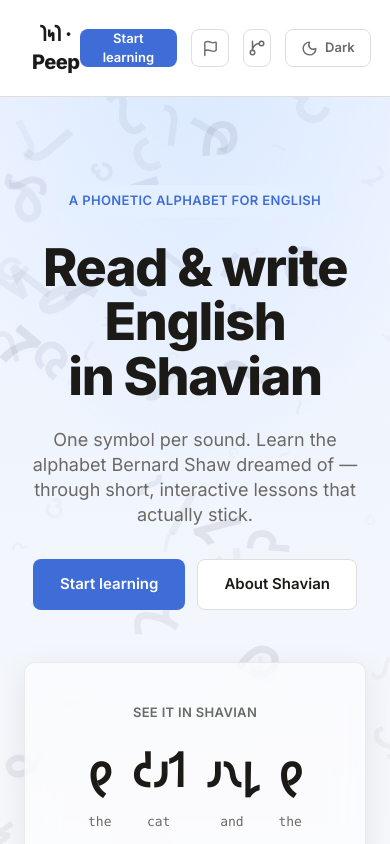
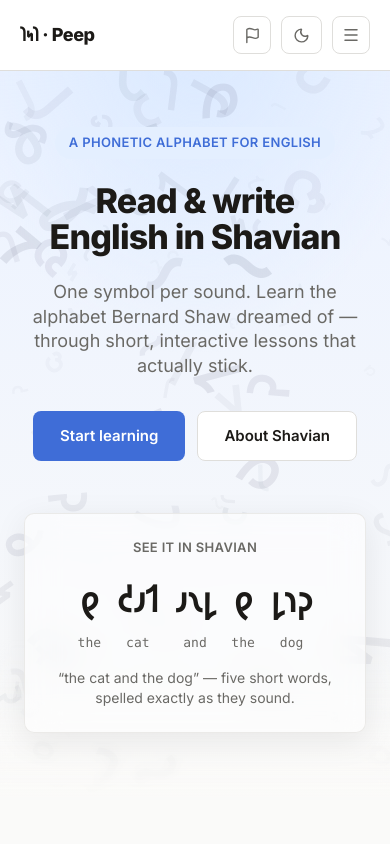
Before and after one commit to franciscopaglia/peep, a React (Vite) app: page / in a window 390 px wide. Shown: the top 844 px of the page. Built offline with nearby package versions, Linux system fonts and the light colour scheme.

Commit message:
feat: Enhance user experience with dark mode support, responsive design updates, and new roadmap documentation

```diff
--- a/index.html
+++ b/index.html
@@ -5,6 +5,20 @@
     <meta name="viewport" content="width=device-width, initial-scale=1.0" />
     <link rel="shortcut icon" type="image/x-icon" href="favicon.ico">
     <title>Peep · Learn the Shavian alphabet</title>
+    <script>
+      // Apply the saved (or system) theme before paint to avoid a flash.
+      (function () {
+        try {
+          var saved = localStorage.getItem('shavian-theme');
+          var dark =
+            saved === 'dark' ||
+            (saved !== 'light' &&
+              window.matchMedia &&
+              window.matchMedia('(prefers-color-scheme: dark)').matches);
+          document.documentElement.classList.toggle('dark', !!dark);
+        } catch (e) {}
+      })();
+    </script>
   </head>
   <body>
     <div id="root"></div>
--- a/src/App.tsx
+++ b/src/App.tsx
@@ -25,14 +25,45 @@
   return [completedCount, setCompletedCount] as const;
 }
 
+const THEME_KEY = 'shavian-theme';
+
+function systemPrefersDark() {
+  return window.matchMedia?.('(prefers-color-scheme: dark)').matches ?? false;
+}
+
 function useDarkMode() {
-  const [dark, setDark] = useState(
-    () => window.matchMedia?.('(prefers-color-scheme: dark)').matches ?? false
-  );
+  // `null` means "follow the system"; 'dark'/'light' is an explicit choice.
+  const [preference, setPreference] = useState<'dark' | 'light' | null>(() => {
+    const stored = localStorage.getItem(THEME_KEY);
+    return stored === 'dark' || stored === 'light' ? stored : null;
+  });
+  const [systemDark, setSystemDark] = useState(systemPrefersDark);
+
+  // Track the OS theme so we can follow it while no explicit choice is set.
+  useEffect(() => {
+    const mq = window.matchMedia?.('(prefers-color-scheme: dark)');
+    if (!mq) return;
+    const onChange = (e: MediaQueryListEvent) => setSystemDark(e.matches);
+    mq.addEventListener('change', onChange);
+    return () => mq.removeEventListener('change', onChange);
+  }, []);
+
+  const dark = preference === null ? systemDark : preference === 'dark';
+
   useEffect(() => {
     document.documentElement.classList.toggle('dark', dark);
   }, [dark]);
-  return [dark, () => setDark((d) => !d)] as const;
+
+  const toggle = useCallback(() => {
+    setPreference((prev) => {
+      const currentlyDark = prev === null ? systemPrefersDark() : prev === 'dark';
+      const next = currentlyDark ? 'light' : 'dark';
+      localStorage.setItem(THEME_KEY, next);
+      return next;
+    });
+  }, []);
+
+  return [dark, toggle] as const;
 }
 
 export default function App() {
--- a/src/components/AlphabetChart.tsx
+++ b/src/components/AlphabetChart.tsx
@@ -85,7 +85,7 @@
 
 export function AlphabetReferenceTable({ className }: { className?: string }) {
   return (
-    <div className={cn('grid gap-2', className)} style={{ gridTemplateColumns: 'repeat(auto-fill, minmax(220px, 1fr))' }}>
+    <div className={cn('grid gap-2', className)} style={{ gridTemplateColumns: 'repeat(auto-fill, minmax(min(100%, 220px), 1fr))' }}>
       {SHAVIAN_ALPHABET.map((g) => (
         <div
           key={g.glyph}
--- a/src/components/Footer.tsx
+++ b/src/components/Footer.tsx
@@ -53,8 +53,8 @@
 
   return (
     <div className="bg-footer-bg border-t border-border mt-2">
-      <div className="max-w-[960px] mx-auto px-6 py-14 flex gap-12 flex-wrap justify-between">
-        <div className="max-w-[280px] flex flex-col gap-2.5">
+      <div className="max-w-[960px] mx-auto px-6 py-12 sm:py-14 flex gap-x-10 gap-y-9 flex-wrap">
+        <div className="w-full sm:w-auto sm:max-w-[280px] sm:mr-auto flex flex-col gap-2.5">
           <button
             className="bg-transparent border-none p-0 cursor-pointer font-extrabold text-xl tracking-tight text-foreground text-left"
             onClick={() => onSetView('landing')}
--- a/src/components/Nav.tsx
+++ b/src/components/Nav.tsx
@@ -1,4 +1,5 @@
-import { Sun, Moon, GitBranch } from 'lucide-react';
+import { useEffect, useState } from 'react';
+import { Sun, Moon, GitBranch, Menu, X } from 'lucide-react';
 import type { View } from '@/types';
 import { GITHUB_URL, GITHUB_ISSUES_URL } from '@/lib/constants';
 import { ReportProblem } from '@/components/ReportProblem';
@@ -7,10 +8,19 @@
 
 const NAV_LINKS: NavLink[] = [
   { label: 'Home', view: 'landing' },
-  { label: 'Learning Path', view: 'dashboard' },
+  { label: 'Learning', view: 'dashboard' },
   { label: 'About', view: 'about' },
   { label: 'Resources', view: 'resources' },
 ];
+
+const HEADER_BODY = (
+  <>
+    Thanks for helping make Peep better! Tapping{' '}
+    <span className="font-semibold text-foreground">Continue</span> opens a short form on{' '}
+    <span className="font-semibold text-foreground">GitHub</span> where you can describe the
+    problem. You'll need a free GitHub account to send it — it only takes a moment.
+  </>
+);
 
 export function Nav({
   view,
@@ -27,22 +37,40 @@
   onSetView: (v: View) => void;
   onToggleDark: () => void;
 }) {
+  const [menuOpen, setMenuOpen] = useState(false);
   const isLanding = view === 'landing';
   const isDashboardArea = view === 'dashboard' || view === 'lesson' || view === 'complete';
 
+  const isActive = (link: NavLink) =>
+    link.view === 'dashboard' ? isDashboardArea : view === link.view;
+
+  // Close the mobile menu whenever the view changes or Escape is pressed.
+  useEffect(() => {
+    setMenuOpen(false);
+  }, [view]);
+
+  useEffect(() => {
+    if (!menuOpen) return;
+    function onKey(e: KeyboardEvent) {
+      if (e.key === 'Escape') setMenuOpen(false);
+    }
+    window.addEventListener('keydown', onKey);
+    return () => window.removeEventListener('keydown', onKey);
+  }, [menuOpen]);
+
   return (
-    <div className="flex items-center justify-between px-8 py-5 border-b border-border bg-card">
+    <div className="relative border-b border-border bg-card">
+      <div className="flex items-center justify-between px-5 sm:px-8 py-4 sm:py-5">
         <div className="flex items-center gap-8">
           <button
-          className="bg-transparent border-none p-0 cursor-pointer font-extrabold text-xl tracking-tight text-foreground"
+            className="bg-transparent border-none p-0 cursor-pointer font-extrabold text-lg sm:text-xl tracking-tight text-foreground"
             onClick={() => onSetView('landing')}
           >
             𐑐𐑰𐑐 · Peep
           </button>
-        <div className="hidden sm:flex items-center gap-5">
+          <div className="hidden md:flex items-center gap-5">
             {NAV_LINKS.map((link) => {
-            const active =
-              link.view === 'dashboard' ? isDashboardArea : view === link.view;
+              const active = isActive(link);
               return (
                 <button
                   key={link.label}
@@ -60,17 +88,18 @@
             })}
           </div>
         </div>
-      <div className="flex items-center gap-3.5">
+
+        <div className="flex items-center gap-2.5 sm:gap-3.5">
           {isLanding && (
             <button
-            className="h-[38px] box-border inline-flex items-center px-[18px] rounded-btn border-none bg-accent text-card text-[13px] font-semibold cursor-pointer"
+              className="hidden md:inline-flex h-[38px] box-border items-center px-[18px] rounded-btn border-none bg-accent text-card text-[13px] font-semibold cursor-pointer"
               onClick={() => onSetView('dashboard')}
             >
               Start learning
             </button>
           )}
           {isDashboardArea && !isLanding && (
-          <div className="h-[38px] box-border inline-flex items-center text-[13px] font-semibold text-muted-foreground bg-accent-soft px-3.5 rounded-btn">
+            <div className="hidden md:inline-flex h-[38px] box-border items-center text-[13px] font-semibold text-muted-foreground bg-accent-soft px-3.5 rounded-btn">
               {completedCount} / {totalLessons} lessons
             </div>
           )}
@@ -79,32 +108,82 @@
             trigger="icon"
             tooltip="Report an issue — did you find something wrong?"
             heading="Did you find something wrong?"
-          body={
-            <>
-              Thanks for helping make Peep better! Tapping{' '}
-              <span className="font-semibold text-foreground">Continue</span> opens a short
-              form on <span className="font-semibold text-foreground">GitHub</span> where
-              you can describe the problem. You'll need a free GitHub account to send it —
-              it only takes a moment.
-            </>
-          }
+            body={HEADER_BODY}
           />
           <a
             href={GITHUB_URL}
             target="_blank"
             rel="noopener"
-          className="h-[38px] w-[38px] box-border inline-flex items-center justify-center border border-border bg-card text-muted-foreground rounded-btn cursor-pointer no-underline"
+            className="hidden md:inline-flex h-[38px] w-[38px] box-border items-center justify-center border border-border bg-card text-muted-foreground rounded-btn cursor-pointer no-underline"
           >
             <GitBranch size={18} />
           </a>
           <button
-          className="h-[38px] box-border inline-flex items-center border border-border bg-card text-muted-foreground text-[13px] font-semibold px-[15px] rounded-btn cursor-pointer"
+            className="h-[38px] box-border inline-flex items-center border border-border bg-card text-muted-foreground text-[13px] font-semibold px-[11px] sm:px-[15px] rounded-btn cursor-pointer"
             onClick={onToggleDark}
+            aria-label={dark ? 'Switch to light theme' : 'Switch to dark theme'}
           >
             {dark ? <Sun size={17} /> : <Moon size={17} />}
-          <span className="ml-[7px]">{dark ? 'Light' : 'Dark'}</span>
+            <span className="hidden md:inline ml-[7px]">{dark ? 'Light' : 'Dark'}</span>
+          </button>
+          <button
+            className="md:hidden h-[38px] w-[38px] box-border inline-flex items-center justify-center border border-border bg-card text-muted-foreground rounded-btn cursor-pointer"
+            onClick={() => setMenuOpen((o) => !o)}
+            aria-label={menuOpen ? 'Close menu' : 'Open menu'}
+            aria-expanded={menuOpen}
+          >
+            {menuOpen ? <X size={18} /> : <Menu size={18} />}
           </button>
         </div>
       </div>
+
+      {/* Mobile dropdown menu */}
+      {menuOpen && (
+        <div className="md:hidden absolute left-0 right-0 top-full z-40 border-b border-border bg-card shadow-lg">
+          <nav className="flex flex-col px-5 py-2">
+            {NAV_LINKS.map((link) => {
+              const active = isActive(link);
+              return (
+                <button
+                  key={link.label}
+                  onClick={() => onSetView(link.view)}
+                  className="text-left py-3 text-[15px] border-b border-border last:border-b-0"
+                  style={{
+                    fontWeight: active ? 600 : 500,
+                    color: active ? 'var(--foreground)' : 'var(--muted-foreground)',
+                  }}
+                >
+                  {link.label}
+                </button>
+              );
+            })}
+          </nav>
+          <div className="flex items-center gap-3 px-5 pb-4 pt-1">
+            {isLanding && (
+              <button
+                className="flex-1 h-[42px] inline-flex items-center justify-center rounded-btn border-none bg-accent text-card text-sm font-semibold cursor-pointer"
+                onClick={() => onSetView('dashboard')}
+              >
+                Start learning
+              </button>
+            )}
+            {isDashboardArea && !isLanding && (
+              <div className="flex-1 h-[42px] inline-flex items-center justify-center text-sm font-semibold text-muted-foreground bg-accent-soft rounded-btn">
+                {completedCount} / {totalLessons} lessons
+              </div>
+            )}
+            <a
+              href={GITHUB_URL}
+              target="_blank"
+              rel="noopener"
+              className="h-[42px] w-[42px] inline-flex items-center justify-center border border-border bg-card text-muted-foreground rounded-btn no-underline"
+              aria-label="View source on GitHub"
+            >
+              <GitBranch size={18} />
+            </a>
+          </div>
+        </div>
+      )}
+    </div>
   );
 }
--- a/src/views/Dashboard.tsx
+++ b/src/views/Dashboard.tsx
@@ -72,11 +72,11 @@
           </p>
         </div>
 
-        <div className="flex items-center gap-4 p-[18px] bg-card border border-border rounded-card shadow-sm">
+        <div className="flex flex-wrap items-center gap-4 p-[18px] bg-card border border-border rounded-card shadow-sm">
           <div className="w-14 h-14 flex-none rounded-card bg-accent-soft text-accent flex items-center justify-center text-xl font-bold">
             {current.glyph}
           </div>
-          <div className="flex-1 min-w-0 flex flex-col gap-2">
+          <div className="flex-1 min-w-[160px] flex flex-col gap-2">
             <div className="text-xs font-medium text-muted-foreground">
               Lesson {currentNo} of {LESSON_META.length}
             </div>
--- a/src/views/Landing.tsx
+++ b/src/views/Landing.tsx
@@ -77,11 +77,11 @@
             background: 'linear-gradient(to bottom, transparent, var(--background))',
           }}
         />
-        <div className="relative z-10 max-w-[960px] mx-auto px-6 pt-[88px] pb-20 flex flex-col items-center text-center gap-6">
+        <div className="relative z-10 max-w-[960px] mx-auto px-6 pt-14 sm:pt-[88px] pb-16 sm:pb-20 flex flex-col items-center text-center gap-6">
           <div className="text-[13px] font-semibold tracking-wide uppercase text-accent bg-accent-soft px-3.5 py-1.5 rounded-full">
             A phonetic alphabet for English
           </div>
-          <h1 className="text-[52px] leading-[1.05] font-extrabold tracking-tight text-foreground m-0 max-w-[720px] text-balance">
+          <h1 className="text-[34px] sm:text-[52px] leading-[1.08] sm:leading-[1.05] font-extrabold tracking-tight text-foreground m-0 max-w-[720px] text-balance">
             Read &amp; write English in Shavian
           </h1>
           <p className="text-lg leading-snug text-muted-foreground m-0 max-w-[560px]">
@@ -95,7 +95,7 @@
             </Button>
           </div>
           <div
-            className="mt-7 p-10 rounded-card border flex flex-col items-center gap-4"
+            className="mt-7 w-full max-w-[560px] p-6 sm:p-10 rounded-card border flex flex-col items-center gap-4"
             style={{
               background: 'color-mix(in srgb, var(--card) 55%, transparent)',
               borderColor: 'color-mix(in srgb, var(--border) 60%, transparent)',
@@ -105,10 +105,10 @@
             }}
           >
             <SectionLabel>See it in Shavian</SectionLabel>
-            <div className="flex gap-5 flex-wrap justify-center items-end">
+            <div className="flex gap-4 sm:gap-5 flex-wrap justify-center items-end">
               {SHOWCASE_WORDS.map((w, i) => (
                 <div key={i} className="flex flex-col items-center gap-2">
-                  <span className="text-[44px] font-bold text-foreground">{w.glyph}</span>
+                  <span className="text-[34px] sm:text-[44px] font-bold text-foreground">{w.glyph}</span>
                   <span className="font-mono text-[13px] text-muted-foreground">{w.en}</span>
                 </div>
               ))}
@@ -121,12 +121,12 @@
       </div>
 
       <div className="max-w-[960px] mx-auto px-6">
-        <SectionLabel className="pt-20 text-center">About Shavian & Peep</SectionLabel>
+        <SectionLabel className="pt-16 sm:pt-20 text-center">About Shavian & Peep</SectionLabel>
         <div className="flex gap-4 pt-7 flex-wrap justify-center">
           {FEATURE_CARDS.map((f) => (
             <div
               key={f.title}
-              className="flex-1 min-w-0 p-6 rounded-card bg-card border border-border shadow-sm flex flex-col items-center text-center gap-2.5"
+              className="flex-1 min-w-[240px] p-6 rounded-card bg-card border border-border shadow-sm flex flex-col items-center text-center gap-2.5"
             >
               <div className="w-11 h-11 flex-none rounded-btn bg-accent-soft text-accent flex items-center justify-center mb-1">
                 <f.icon size={22} />
@@ -137,7 +137,7 @@
           ))}
         </div>
 
-        <div className="pt-[88px] flex flex-col items-center text-center">
+        <div className="pt-16 sm:pt-[88px] flex flex-col items-center text-center">
           <SectionLabel className="mb-7">How it works</SectionLabel>
           <div className="flex gap-4 flex-wrap justify-center">
             {STEP_CARDS.map((s) => (
@@ -152,12 +152,12 @@
           </div>
         </div>
 
-        <div className="pt-[88px] flex flex-col items-center text-center">
+        <div className="pt-16 sm:pt-[88px] flex flex-col items-center text-center">
           <SectionLabel className="mb-7">Meet the letters</SectionLabel>
           <AlphabetChart />
         </div>
 
-        <div className="pt-[88px] flex flex-col items-center text-center gap-[18px]">
+        <div className="pt-16 sm:pt-[88px] flex flex-col items-center text-center gap-[18px]">
           <div className="text-[64px] font-bold text-accent leading-none">𐑖</div>
           <blockquote className="text-2xl leading-snug font-semibold tracking-tight text-foreground m-0 max-w-[640px] text-balance">
             “The English have no respect for their language, and will not teach their
@@ -168,9 +168,9 @@
           </div>
         </div>
 
-        <div className="pt-[88px] pb-24">
-          <div className="bg-accent rounded-card p-14 flex flex-col items-center gap-5 text-center">
-            <h2 className="text-[32px] font-extrabold tracking-tight text-card m-0 max-w-[520px] text-balance">
+        <div className="pt-16 sm:pt-[88px] pb-24">
+          <div className="bg-accent rounded-card p-8 sm:p-14 flex flex-col items-center gap-5 text-center">
+            <h2 className="text-[26px] sm:text-[32px] font-extrabold tracking-tight text-card m-0 max-w-[520px] text-balance">
               Ready to read your first Shavian word?
             </h2>
             <Button variant="inverted" onClick={onOpenApp}>
--- a/src/views/Resources.tsx
+++ b/src/views/Resources.tsx
@@ -86,8 +86,8 @@
 
 export function Resources() {
   return (
-    <div className="max-w-[720px] mx-auto px-6 pt-[72px] pb-24 flex flex-col gap-4">
-      <h1 className="text-[40px] font-extrabold tracking-tight text-foreground m-0">
+    <div className="max-w-[720px] mx-auto px-6 pt-14 sm:pt-[72px] pb-24 flex flex-col gap-4">
+      <h1 className="text-3xl sm:text-[40px] font-extrabold tracking-tight text-foreground m-0">
         Resources
       </h1>
       <p className="text-lg leading-relaxed text-muted-foreground m-0 mb-3">
@@ -101,7 +101,7 @@
           </SectionLabel>
           <div
             className="grid gap-3.5"
-            style={{ gridTemplateColumns: 'repeat(auto-fit, minmax(300px, 1fr))' }}
+            style={{ gridTemplateColumns: 'repeat(auto-fit, minmax(min(100%, 300px), 1fr))' }}
           >
             {group.items.map((r) => (
               <a
```
Also changed, not shown: src/lessons/index.ts (+28 -6 lines), src/views/About.tsx (+8 -5 lines), src/views/Lesson.tsx (+5 -5 lines), 2 other files (tests, documents, lock files or other folders). Lines whose indentation alone changed are shown as unchanged.
